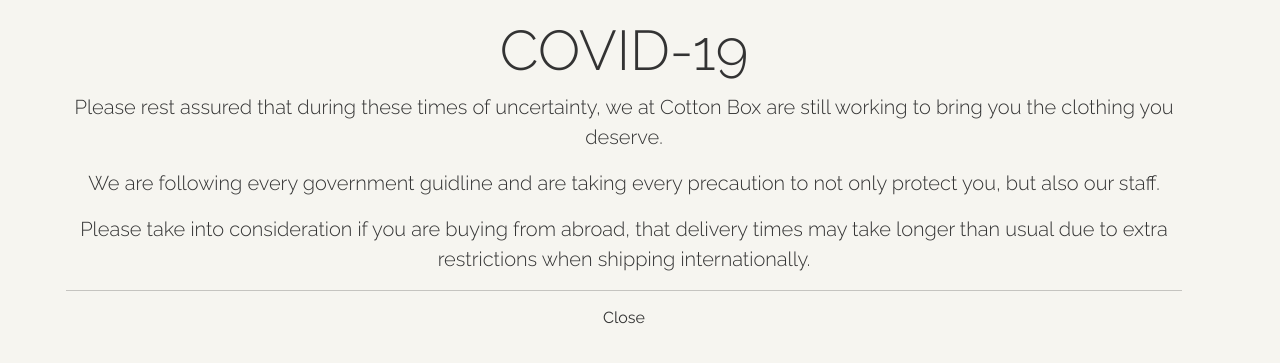
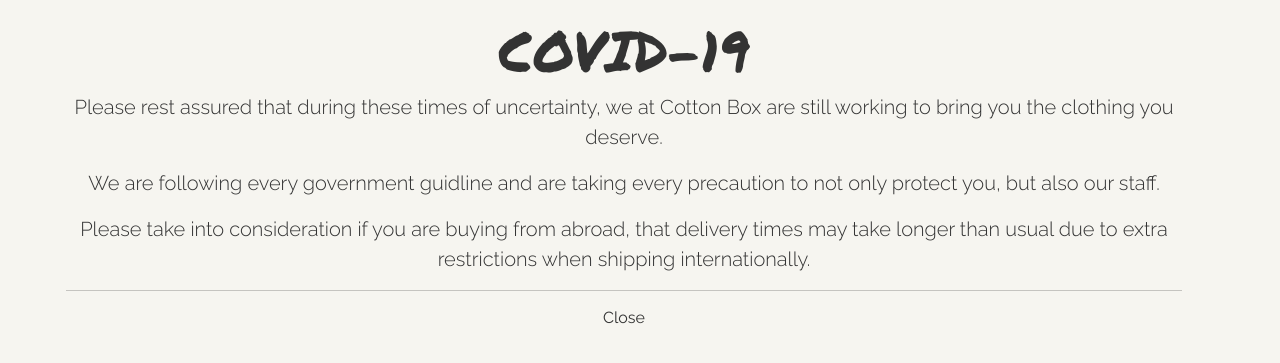
Before and after one commit to RoyMagnussen/CottonBox-Data-Centric, a Flask app: page / in a window 1280 px wide. Shown: the part 74-437 px from the top of the page. Run offline with Flask 2, Linux system fonts and the light colour scheme; data that the repository does not hold is empty; some libraries are stand-ins or nearby versions; some web fonts are replaced.

Commit message:
Created section heading class.

```diff
--- a/static/css/style.css
+++ b/static/css/style.css
@@ -17,6 +17,11 @@ body {
     background-color: #f6f5f0;
 }
 
+/* ------------------------- Text and Colours ------------------------- */
+.section-heading {
+    font-family: "Permanent Marker", cursive;
+}
+
 /* ------------------------- Navigation ------------------------- */
 .logo {
     font-family: "Permanent Marker", cursive;
```
